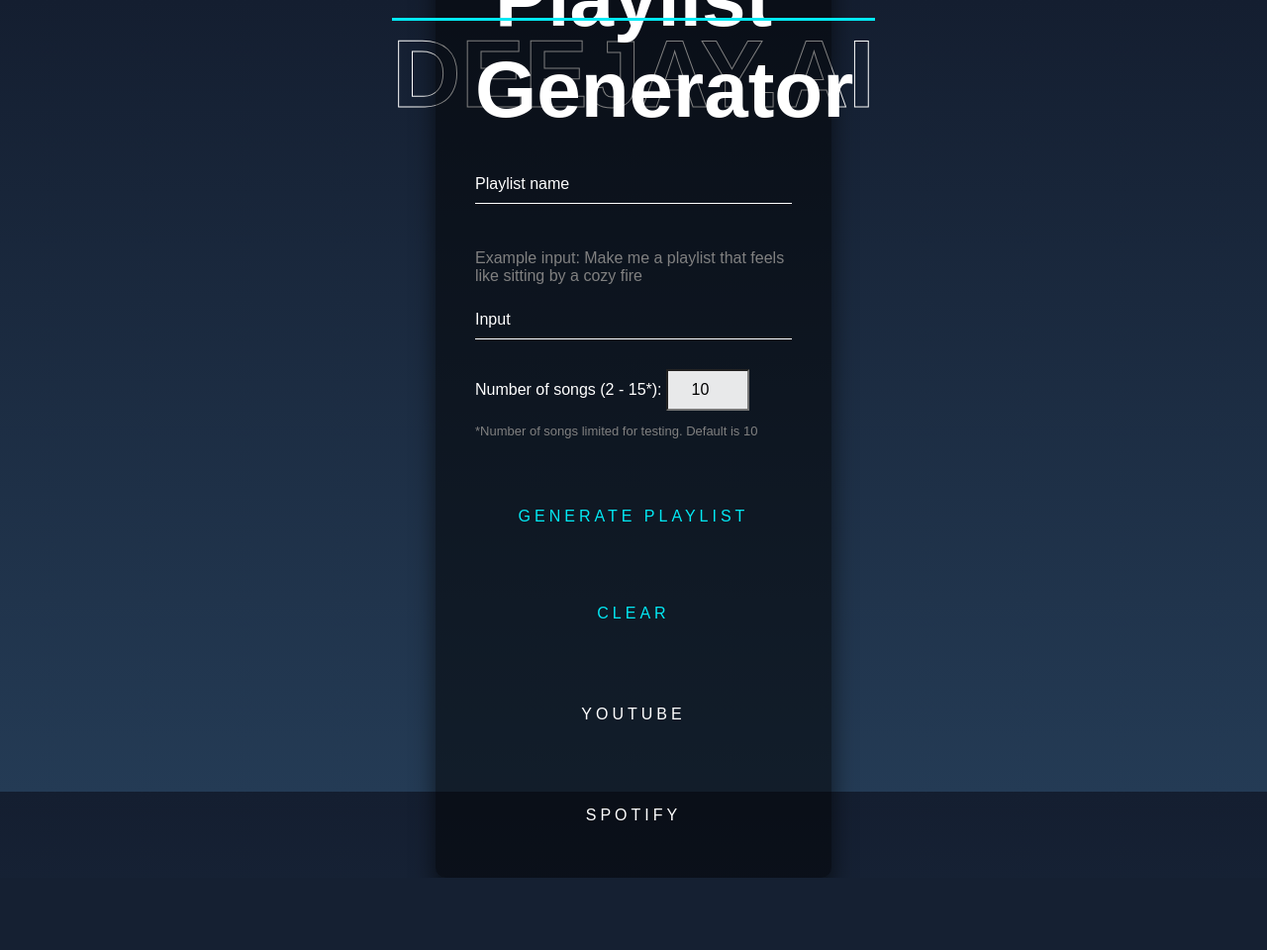
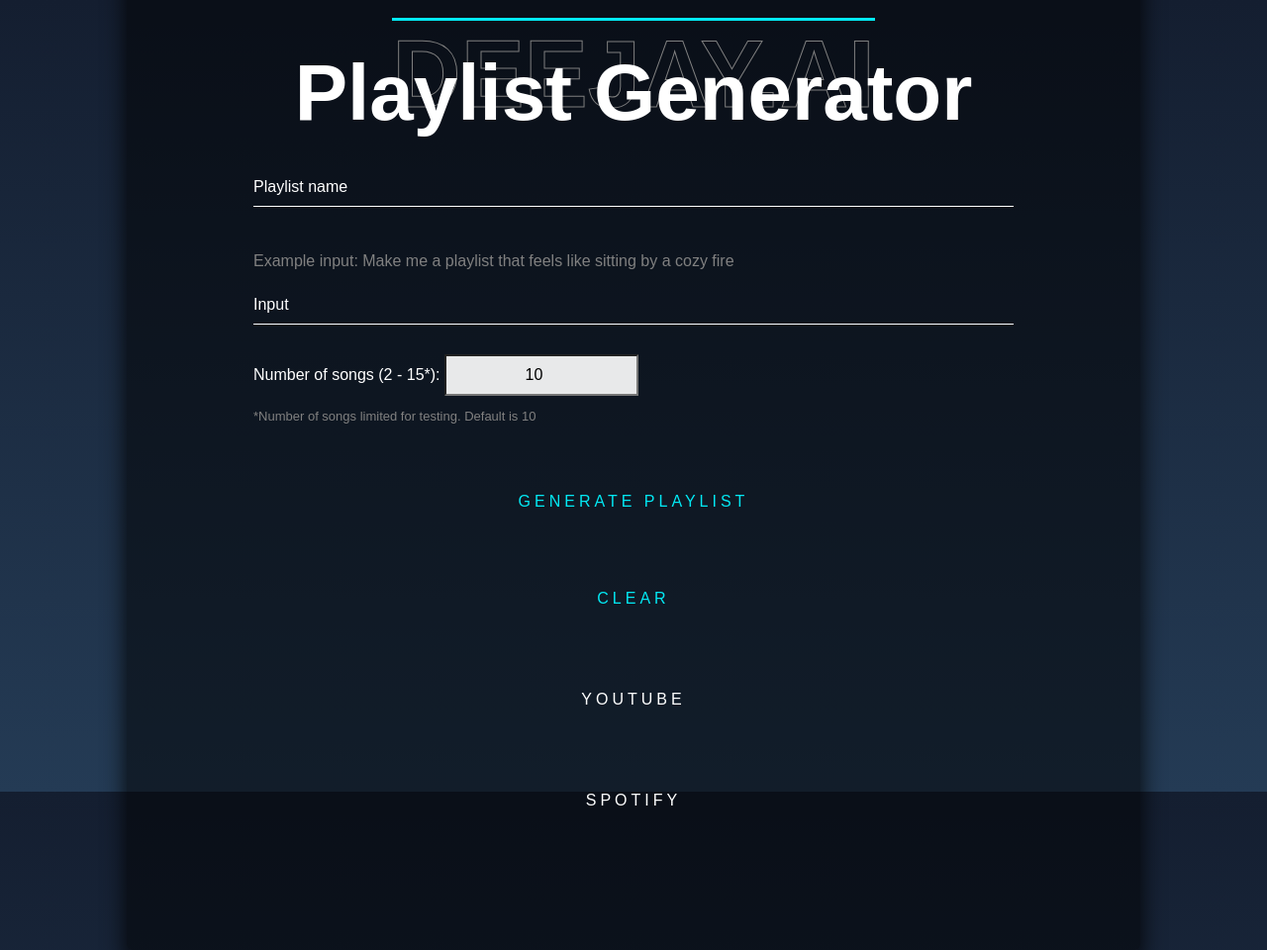
Before and after one commit to jkcahn/DeeJay.AI, a Flask app: page / in a window 1280 px wide. Shown: the whole page at 99% size. Before the commit the page ends 887 px from the top, so only its background shows below. Run offline with Flask 3, Linux system fonts and the light colour scheme; parts of the project's set-up code (start-up, migrations or seed data) failed here and were passed over.

Commit message:
update css

```diff
--- a/static/styles/main.css
+++ b/static/styles/main.css
@@ -72,15 +72,15 @@ body {
 
 .login-box {
     position: absolute;
-    top: 50%;
+    top: 55%;
     left: 50%;
-    width: 400px;
-    padding: 40px;
+    width: 80%;
+    padding: 10%;
     transform: translate(-50%, -50%);
     background: rgba(0,0,0,.5);
     box-sizing: border-box;
-    box-shadow: 0 15px 25px rgba(0,0,0,.6);
-    border-radius: 10px;
+    box-shadow: 0 15px 25px rgba(0,0,0,.9);
+    border-radius: 5px;
 }
 
 .login-box h2 {
```
